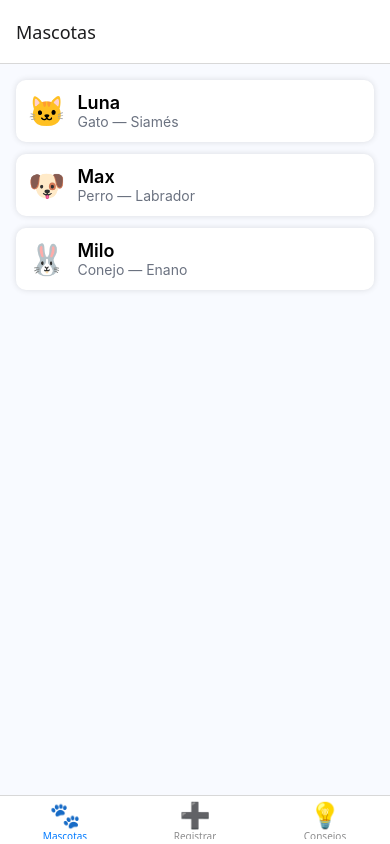
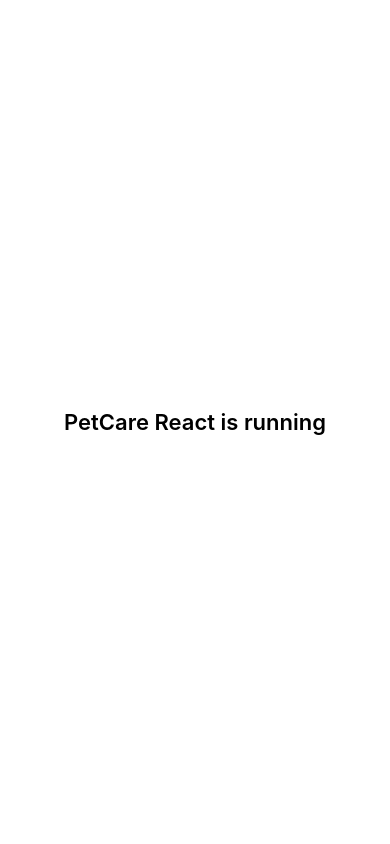
Before and after one commit to yefer08/PetCareReact, a React Native app: screen / in a window 390 px wide. Built offline with nearby package versions, Linux system fonts and the light colour scheme.

Commit message:
Se crea la carpeta navegacion y se instala los paquetes

```diff
--- a/App.js
+++ b/App.js
@@ -1,55 +1,24 @@
 import React from 'react';
-import { Text } from 'react-native';
-import { NavigationContainer } from '@react-navigation/native';
-import { createBottomTabNavigator } from '@react-navigation/bottom-tabs';
-import { createNativeStackNavigator } from '@react-navigation/native-stack';
+import {SafeAreaView, Text, StyleSheet} from 'react-native';
 
-import PetListScreen from './screens/PetListScreen';
-import PetDetailScreen from './screens/PetDetailScreen';
-import RegisterPetScreen from './screens/RegisterPetScreen';
-import TipsScreen from './screens/TipsScreen';
+export default function App() {
+  return (
+    <SafeAreaView style={styles.container}>
+      <Text style={styles.text}>PetCare React is running</Text>
+    </SafeAreaView>
+  );
+}
 
-const Tab = createBottomTabNavigator();
-const Stack = createNativeStackNavigator();
-
-const PetsStack = () => (
-  <Stack.Navigator initialRouteName="PetList">
-    <Stack.Screen
-      name="PetList"
-      component={PetListScreen}
-      options={{ title: 'Mascotas' }}
-    />
-    <Stack.Screen
-      name="PetDetail"
-      component={PetDetailScreen}
-      options={{ title: 'Detalle mascota' }}
-    />
-  </Stack.Navigator>
-);
-
-const App = () => (
-  <NavigationContainer>
-    <Tab.Navigator
-      screenOptions={({ route }) => ({
-        headerShown: false,
-        tabBarIcon: ({ focused, color, size }) => {
-          let emoji = '📋';
-          if (route.name === 'Mascotas') {
-            emoji = '🐾';
-          } else if (route.name === 'Registrar') {
-            emoji = '➕';
-          } else if (route.name === 'Consejos') {
-            emoji = '💡';
-          }
-          return <Text style={{ color, fontSize: size }}>{emoji}</Text>;
-        },
-      })}
-    >
-      <Tab.Screen name="Mascotas" component={PetsStack} />
-      <Tab.Screen name="Registrar" component={RegisterPetScreen} />
-      <Tab.Screen name="Consejos" component={TipsScreen} />
-    </Tab.Navigator>
-  </NavigationContainer>
-);
-
-export default App;
+const styles = StyleSheet.create({
+  container: {
+    flex: 1,
+    justifyContent: 'center',
+    alignItems: 'center',
+    backgroundColor: '#fff',
+  },
+  text: {
+    fontSize: 22,
+    fontWeight: '600',
+    color: '#000',
+  },
+});
--- a/babel.config.js
+++ b/babel.config.js
@@ -15,5 +15,6 @@ module.exports = {
         },
       },
     ],
+    'react-native-reanimated/plugin',
   ],
 };
--- a/styles/PetDetailStyles.js
+++ /dev/null
@@ -1,41 +0,0 @@
-import { StyleSheet } from 'react-native';
-
-export const styles = StyleSheet.create({
-  container: {
-    flex: 1,
-    backgroundColor: '#F4F6FA',
-    padding: 16,
-  },
-  card: {
-    backgroundColor: '#fff',
-    borderRadius: 12,
-    padding: 16,
-    shadowColor: '#000',
-    shadowOpacity: 0.15,
-    shadowRadius: 8,
-    elevation: 4,
-    marginBottom: 16,
-  },
-  title: {
-    fontSize: 24,
-    fontWeight: '700',
-    marginBottom: 8,
-  },
-  text: {
-    fontSize: 16,
-    marginVertical: 4,
-  },
-  favoriteText: {
-    marginVertical: 10,
-    fontSize: 16,
-    fontWeight: '600',
-  },
-  buttonContainer: {
-    marginTop: 8,
-  },
-  message: {
-    fontSize: 16,
-    textAlign: 'center',
-    marginTop: 20,
-  },
-});
--- a/styles/PetListStyles.js
+++ /dev/null
@@ -1,37 +0,0 @@
-import { StyleSheet } from 'react-native';
-
-export const styles = StyleSheet.create({
-  container: {
-    flex: 1,
-    backgroundColor: '#F8FAFF',
-  },
-  listContent: {
-    padding: 16,
-  },
-  card: {
-    flexDirection: 'row',
-    alignItems: 'center',
-    backgroundColor: '#fff',
-    borderRadius: 10,
-    padding: 12,
-    marginBottom: 12,
-    shadowColor: '#000',
-    shadowOpacity: 0.12,
-    shadowRadius: 6,
-    elevation: 3,
-  },
-  emoji: {
-    fontSize: 30,
-    marginRight: 12,
-  },
-  cardTextContainer: {
-    flex: 1,
-  },
-  petName: {
-    fontSize: 18,
-    fontWeight: '600',
-  },
-  petInfo: {
-    color: '#6B7280',
-  },
-});
--- a/styles/RegisterPetStyles.js
+++ /dev/null
@@ -1,32 +0,0 @@
-import { StyleSheet } from 'react-native';
-
-export const styles = StyleSheet.create({
-  container: {
-    flex: 1,
-    backgroundColor: '#F8F9FF',
-  },
-  keyboardContainer: {
-    flex: 1,
-  },
-  formContainer: {
-    padding: 16,
-  },
-  label: {
-    fontSize: 16,
-    marginBottom: 6,
-    fontWeight: '600',
-  },
-  input: {
-    backgroundColor: '#fff',
-    borderColor: '#D1D5DB',
-    borderWidth: 1,
-    borderRadius: 8,
-    padding: 10,
-    marginBottom: 14,
-  },
-  buttonRow: {
-    flexDirection: 'row',
-    justifyContent: 'space-between',
-    gap: 10,
-  },
-});
--- a/styles/TipsStyles.js
+++ /dev/null
@@ -1,34 +0,0 @@
-import { StyleSheet } from 'react-native';
-
-export const styles = StyleSheet.create({
-  container: {
-    flex: 1,
-    backgroundColor: '#EFF6FF',
-    justifyContent: 'center',
-    alignItems: 'center',
-    padding: 16,
-  },
-  card: {
-    width: '100%',
-    backgroundColor: '#fff',
-    borderRadius: 12,
-    padding: 20,
-    shadowColor: '#000',
-    shadowOpacity: 0.12,
-    shadowRadius: 8,
-    elevation: 3,
-  },
-  title: {
-    fontSize: 20,
-    fontWeight: '700',
-    marginBottom: 12,
-  },
-  tipText: {
-    fontSize: 16,
-    marginBottom: 12,
-  },
-  info: {
-    marginBottom: 8,
-    color: '#374151',
-  },
-});
```
Also changed, not shown: package.json (+8 -1 lines), 1 other file (tests, documents, lock files or other folders).
